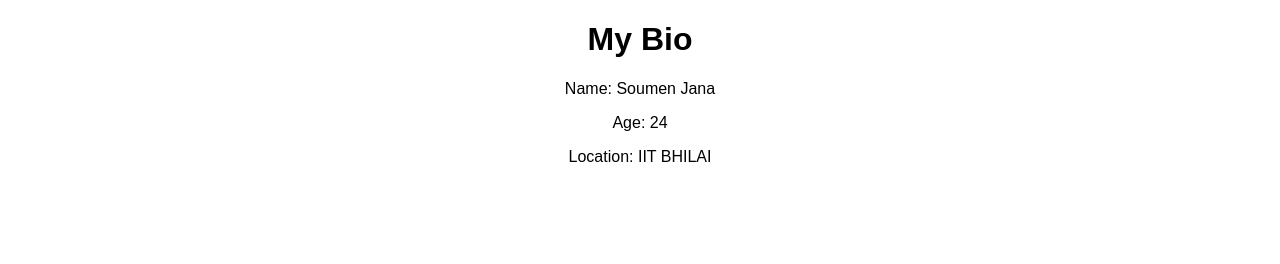
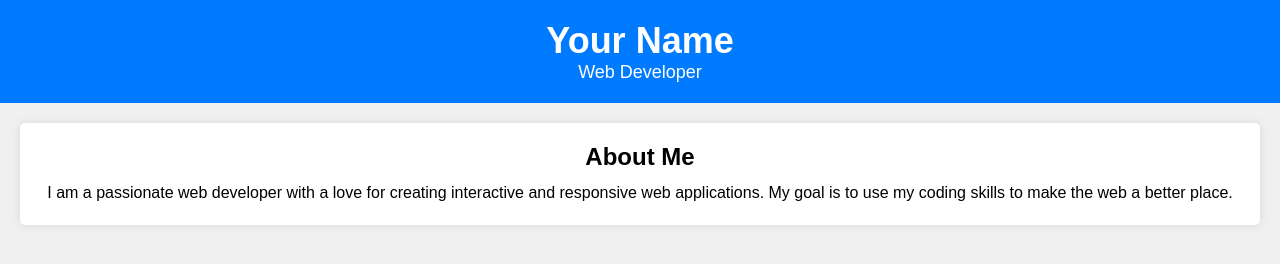
Before and after one commit to soumen199/my_bio_app, a plain HTML site: page index.html in a window 1280 px wide. Drawn offline with Linux system fonts and the light colour scheme.

Commit message:
updated details

```diff
--- a/index.html
+++ b/index.html
@@ -1,13 +1,23 @@
-<!-- index.html -->
 <!DOCTYPE html>
 <html>
 <head>
-  <link rel="stylesheet" type="text/css" href="style.css">
+    <link rel="stylesheet" type="text/css" href="style.css">
 </head>
 <body>
-  <h1>My Bio</h1>
-  <p>Name: Soumen Jana</p>
-  <p>Age: 24</p>
-  <p>Location: IIT BHILAI </p>
+    <header>
+        <h1>Your Name</h1>
+        <p>Web Developer</p>
+    </header>
+
+    <section class="bio">
+        <h2>About Me</h2>
+        <p>
+            I am a passionate web developer with a love for creating interactive and responsive web applications.
+            My goal is to use my coding skills to make the web a better place.
+        </p>
+    </section>
+
+    <!-- Add more sections for projects, skills, and contact information here -->
+
 </body>
 </html>
--- a/style.css
+++ b/style.css
@@ -1,5 +1,49 @@
-/* style.css */
+/* Reset some default styles */
+* {
+    margin: 0;
+    padding: 0;
+    box-sizing: border-box;
+}
+
+/* Set a background color and basic font styles */
 body {
-  font-family: Arial, sans-serif;
-  text-align: center;
+    background-color: #f0f0f0;
+    font-family: Arial, sans-serif;
+    text-align: center;
 }
+
+/* Style the header section */
+header {
+    background-color: #007BFF;
+    color: #fff;
+    padding: 20px;
+}
+
+header h1 {
+    font-size: 36px;
+}
+
+header p {
+    font-size: 18px;
+}
+
+/* Style the bio section */
+.bio {
+    padding: 20px;
+    margin: 20px;
+    background-color: #fff;
+    border-radius: 5px;
+    box-shadow: 0 0 10px rgba(0, 0, 0, 0.1);
+}
+
+.bio h2 {
+    font-size: 24px;
+    margin-bottom: 10px;
+}
+
+.bio p {
+    font-size: 16px;
+    line-height: 1.5;
+}
+
+/* Add more CSS styles for other sections as needed */
```
